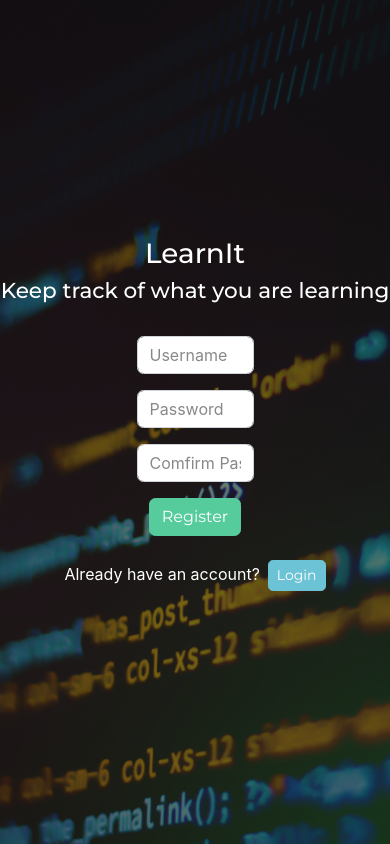
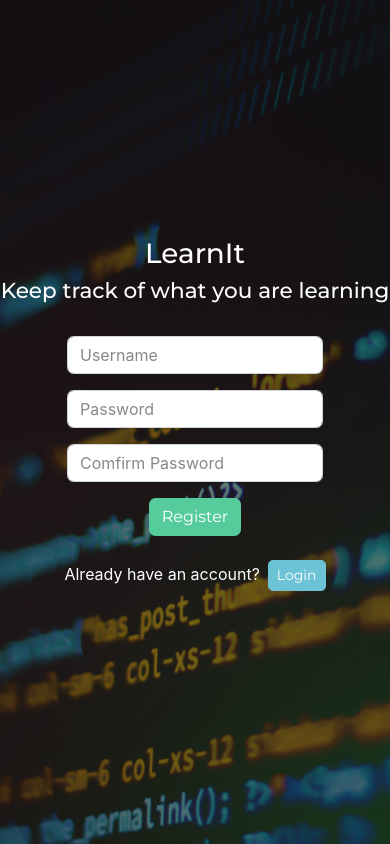
Before and after one commit to ndth4ng/react-note-app, a React (Create React App) app in the folder client/: page /register in a window 390 px wide. Built offline with nearby package versions, Linux system fonts and the light colour scheme; no server answers.

Commit message:
Responsive input width

```diff
--- a/client/src/App.css
+++ b/client/src/App.css
@@ -20,7 +20,7 @@
 }
 
 .landing-inner form {
-	width: 30%;
+	width: 80%;
 }
 
 .landing-inner h1,
--- a/client/src/components/auth/LoginForm.js
+++ b/client/src/components/auth/LoginForm.js
@@ -1,5 +1,4 @@
-import Button from "react-bootstrap/Button";
-import Form from "react-bootstrap/Form";
+import { Button, Form, Row, Col } from "react-bootstrap";
 import { Link } from "react-router-dom";
 import { useState, useContext } from "react";
 import { AuthContext } from "../../contexts/AuthContext";
@@ -43,10 +42,12 @@ const LoginForm = () => {
     <>
       <Form className="my-4" onSubmit={login}>
         <AlertMessage info={alert} />
-
+        <Row className="justify-content-center">
+          <Col md={5} sm={8} xs={10}>
             <Form.Group className="mb-3">
               <Form.Control
                 onChange={onChangeLoginForm}
+                className=""
                 type="text"
                 placeholder="Username"
                 name="username"
@@ -54,7 +55,10 @@ const LoginForm = () => {
                 required
               />
             </Form.Group>
-
+          </Col>
+        </Row>
+        <Row className="justify-content-center">
+          <Col md={5} sm={8} xs={10}>
             <Form.Group className="mb-3">
               <Form.Control
                 onChange={onChangeLoginForm}
@@ -65,7 +69,8 @@ const LoginForm = () => {
                 required
               />
             </Form.Group>
-
+          </Col>
+        </Row>
         <Button variant="success" type="submit">
           Login
         </Button>
--- a/client/src/components/auth/RegisterForm.js
+++ b/client/src/components/auth/RegisterForm.js
@@ -1,5 +1,4 @@
-import Button from "react-bootstrap/Button";
-import Form from "react-bootstrap/Form";
+import { Button, Form, Row, Col } from "react-bootstrap";
 import { Link } from "react-router-dom";
 import { useState, useContext } from "react";
 import { AuthContext } from "../../contexts/AuthContext";
@@ -50,6 +49,8 @@ const RegisterForm = () => {
     <>
       <Form className="my-4" onSubmit={register}>
         <AlertMessage info={alert} />
+        <Row className="justify-content-center">
+          <Col md={5} sm={8} xs={10}>
             <Form.Group className="mb-3">
               <Form.Control
                 onChange={onChangeRegisterForm}
@@ -60,7 +61,11 @@ const RegisterForm = () => {
                 required
               />
             </Form.Group>
+          </Col>
+        </Row>
 
+        <Row className="justify-content-center">
+          <Col md={5} sm={8} xs={10}>
             <Form.Group className="mb-3">
               <Form.Control
                 onChange={onChangeRegisterForm}
@@ -71,7 +76,11 @@ const RegisterForm = () => {
                 required
               />
             </Form.Group>
+          </Col>
+        </Row>
 
+        <Row className="justify-content-center">
+          <Col md={5} sm={8} xs={10}>
             <Form.Group className="mb-3">
               <Form.Control
                 onChange={onChangeRegisterForm}
@@ -82,6 +91,8 @@ const RegisterForm = () => {
                 required
               />
             </Form.Group>
+          </Col>
+        </Row>
 
         <Button variant="success" type="submit">
           Register
```
Lines whose indentation alone changed are shown as unchanged.
